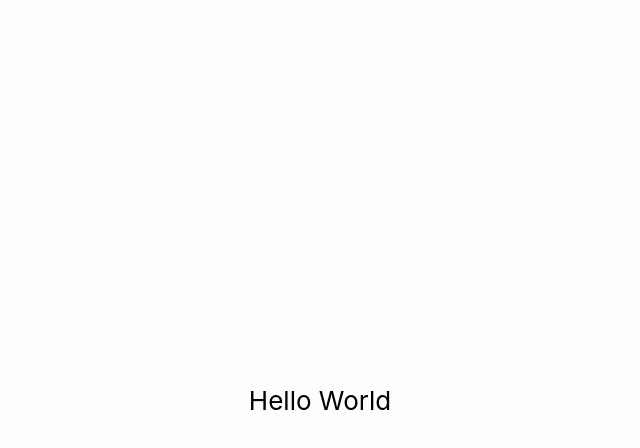
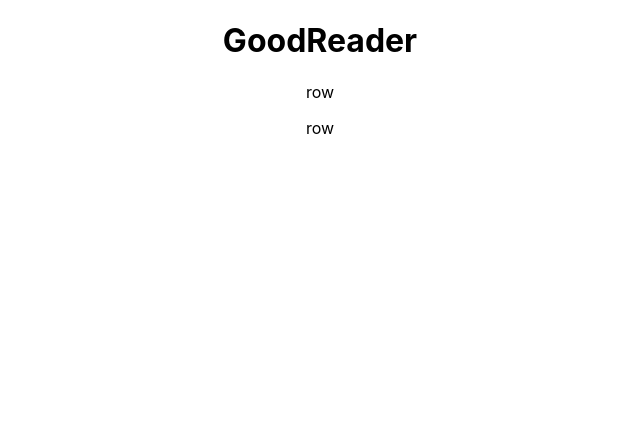
Before and after one commit to heeJin000/goodReader, a React (Create React App) app: page / in a window 1280 px wide. Shown: the top 448 px of the page, without its empty margins (320-960 px from the left). Built offline with nearby package versions, Linux system fonts and the light colour scheme.

Commit message:
component commit

```diff
--- a/src/App.js
+++ b/src/App.js
@@ -1,4 +1,6 @@
 import React, {Component} from 'react';
+import Title from "./Components/Title";
+import Content from "./Components/Content.js";
 import './App.css';
 import { render } from 'react-dom';
 
@@ -6,14 +8,13 @@
   render(){
   return (
     <div className="App">
-      <header className="App-header">
 
-        <p>
-          Hello World
+        <Title></Title>
 
-        </p>
+        <Content></Content>
 
-      </header>
+        <Content></Content>
+
 
     </div>
   );
--- /dev/null
+++ b/src/Components/Content.js
@@ -0,0 +1,12 @@
+import React, {Component} from 'react';
+
+class Content extends Component{
+    render(){
+        return(
+            <header>
+                <p> row </p>
+            </header>
+        );
+    }
+}
+export default Content;
--- /dev/null
+++ b/src/Components/Title.js
@@ -0,0 +1,13 @@
+import React, {Component} from 'react';
+
+class Title extends Component{
+    render(){
+      return(
+        <header>
+          <h1>GoodReader</h1>
+        </header>
+      );
+    }
+  }
+
+export default Title;
```
